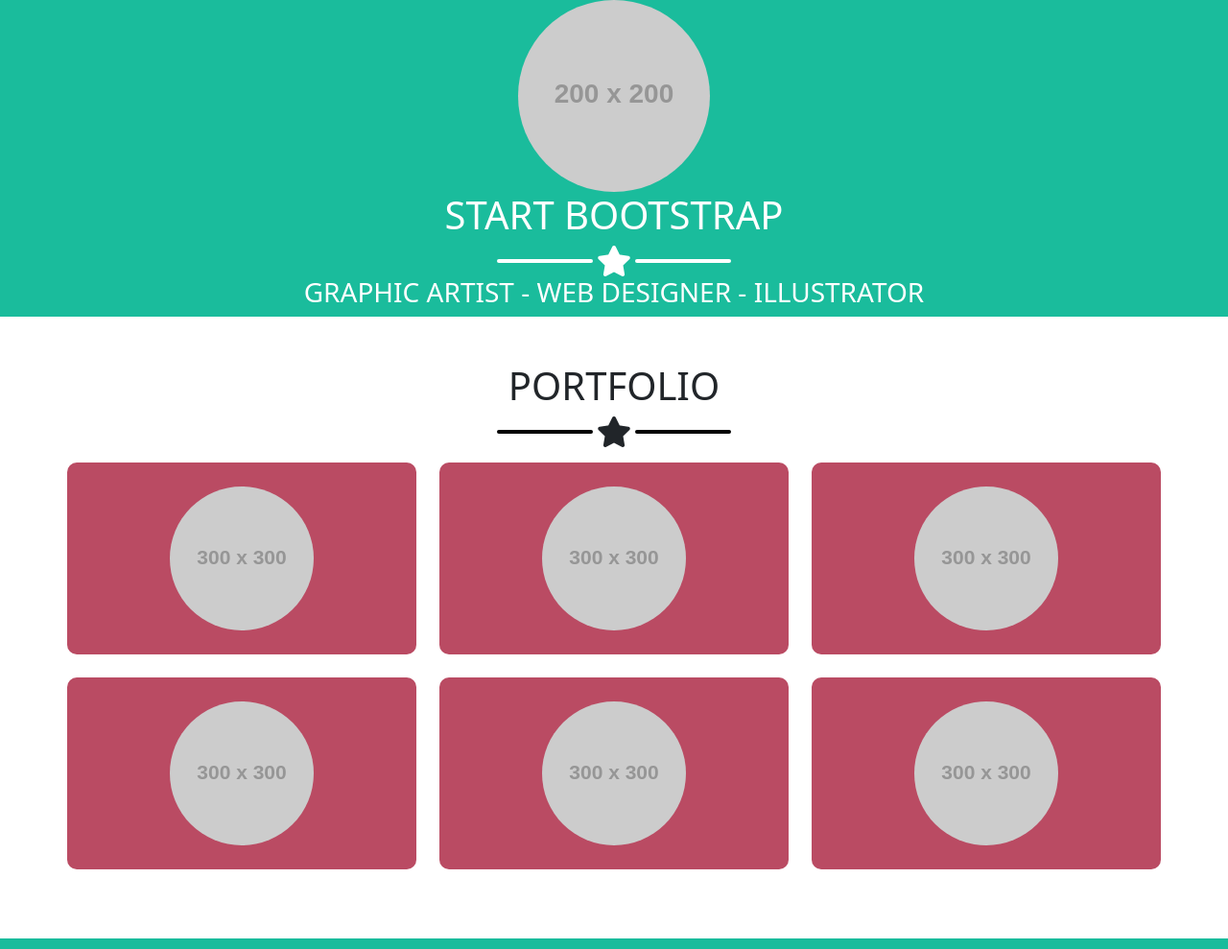
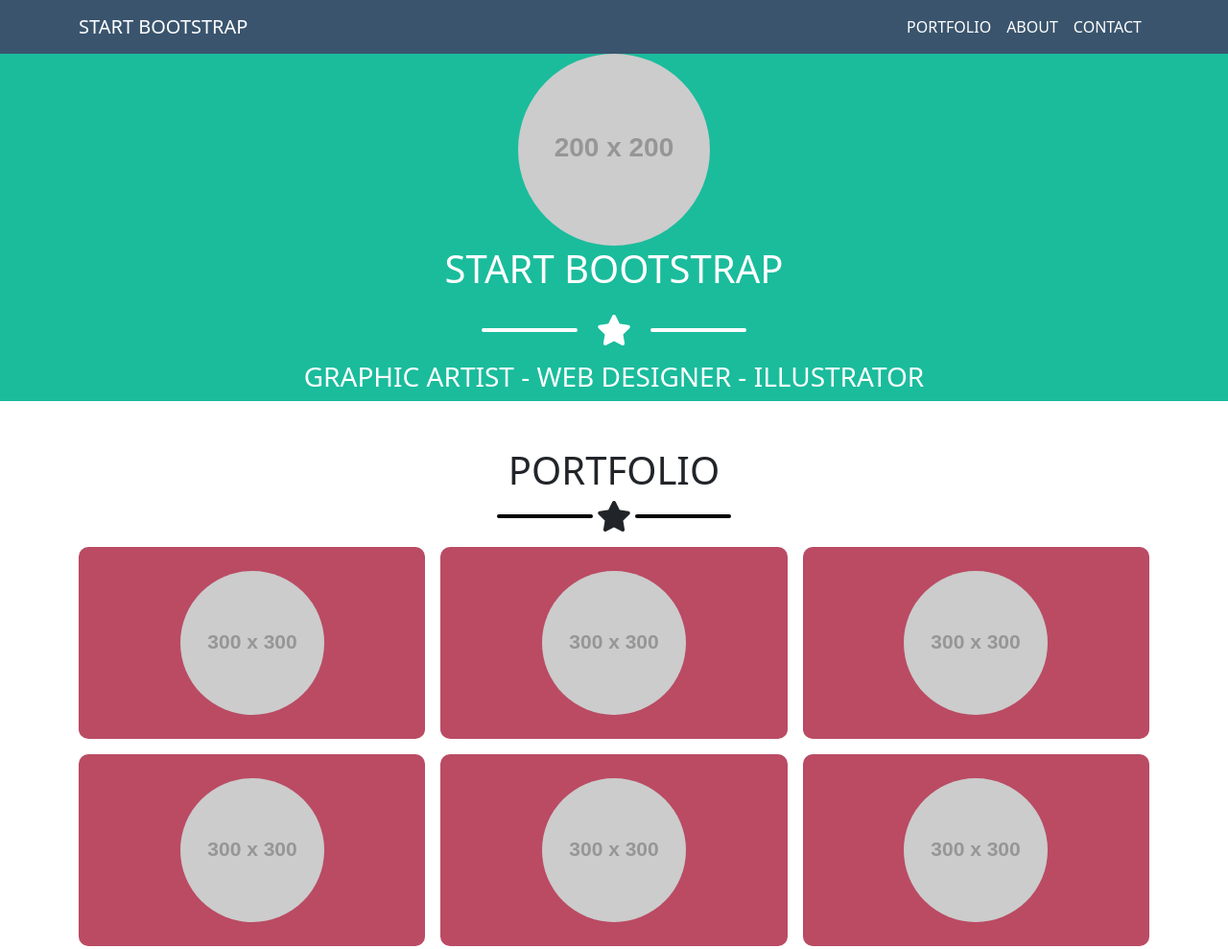
Before and after one commit to MascarBone/html-css-bootstrap-freelancer, a plain HTML site: page index.html in a window 1280 px wide. Shown: the top 989 px of the page at 96% size. Drawn offline with nearby package versions, Linux system fonts and the light colour scheme; placeholder pictures from the web are drawn by us.

Commit message:
Header, Navbar. General updates

```diff
--- a/css/style.css
+++ b/css/style.css
@@ -62,3 +62,7 @@ h1,h2,h3 {
     width: 150px;
     height: 150px;
 }
+
+header a {
+    text-transform: uppercase;
+}
--- a/index.html
+++ b/index.html
@@ -16,10 +16,35 @@
     <title>Bootstrap</title>
 </head>
 <body>
-    <header></header>
+    <header>
+        <nav class="navbar navbar-expand-md navbar-dark bg-greyblue">
+            <div class="container-md">
+                <a href="#" class="navbar-brand">Start Bootstrap</a>
+                <button class="navbar-toggler" type="button" data-bs-toggle="collapse" data-bs-target="#navbarSupportedContent" aria-controls="navbarSupportedContent" aria-expanded="false" aria-label="Toggle navigation">
+                    <span class="navbar-toggler-icon"></span>
+                </button>
+                <div class="collapse navbar-collapse flex-grow-0" id="navbarSupportedContent">
+                    <ul class="navbar-nav me-auto">
+                        <li class="nav-item">
+                            <a class="nav-link active" aria-current="page" href="#">Portfolio</a>
+                        </li>
+                        <li class="nav-item">
+                            <a class="nav-link active" aria-current="page" href="#">About</a>
+                        </li>
+                        <li class="nav-item">
+                            <a class="nav-link active" aria-current="page" href="#">Contact</a>
+                        </li>
+                    </ul>
+                </div>
+            </div>
+        </nav>
+    </header>
 
     <!-- START BOOTSTRAP -->
     <div class="container-fluid bg-acquagreen text-white text-center">
+        <!-- In questo caso, visto che son tutti nella stessa colonna
+        utilizzare solo una col-12 per prendere tutti gli elementi.
+        Non utilizzare 4 row -->
         <div class="row">
             <div class="col-12">
                 <img class="rounded-circle" src="https://via.placeholder.com/200x200" alt="immagine utenza">
@@ -33,7 +58,7 @@
         <div class="row">
             <div class="col-12">
                 <span class="star-line bg-white"></span>
-                <i class="fas fa-star align-middle"></i>
+                <i class="fas fa-star align-middle m-1 m-md-2 m-lg-3"></i>
                 <span class="star-line bg-white"></span>
             </div>
         </div>
@@ -45,7 +70,7 @@
     </div>
 
     <!-- PORTFOLIO -->
-    <div class="container py-5 px-sm-0">
+    <div class="container-md py-5">
         <div class="row text-center gx-0 mb-3">
             <div class="col-12">
                 <h1>Portfolio</h1>
@@ -58,33 +83,33 @@
         </div>
 
         <!-- Rapresentative images -->
-        <div class="row justify-content-center">
-            <div class="col-12 col-md-6 col-lg-4 mb-4">
+        <div class="row gx-3 gy-3">
+            <div class="col-12 col-md-6 col-lg-4">
                 <div class="show-card position-relative">
                     <img class="rounded-circle position-absolute top-50 start-50 translate-middle" src="https://via.placeholder.com/300x300" alt="Example image">
                 </div>
             </div>
-            <div class="col-12 col-md-6 col-lg-4 mb-4">
+            <div class="col-12 col-md-6 col-lg-4">
                 <div class="show-card position-relative">
                     <img class="rounded-circle position-absolute top-50 start-50 translate-middle" src="https://via.placeholder.com/300x300" alt="Example image">
                 </div>
             </div>
-            <div class="col-12 col-md-6 col-lg-4 mb-4">
+            <div class="col-12 col-md-6 col-lg-4">
                 <div class="show-card position-relative">
                     <img class="rounded-circle position-absolute top-50 start-50 translate-middle" src="https://via.placeholder.com/300x300" alt="Example image">
                 </div>
             </div>
-            <div class="col-12 col-md-6 col-lg-4 mb-4">
+            <div class="col-12 col-md-6 col-lg-4">
                 <div class="show-card position-relative">
                     <img class="rounded-circle position-absolute top-50 start-50 translate-middle" src="https://via.placeholder.com/300x300" alt="Example image">
                 </div>
             </div>
-            <div class="col-12 col-md-6 col-lg-4 mb-4">
+            <div class="col-12 col-md-6 col-lg-4">
                 <div class="show-card position-relative">
                     <img class="rounded-circle position-absolute top-50 start-50 translate-middle" src="https://via.placeholder.com/300x300" alt="Example image">
                 </div>
             </div>
-            <div class="col-12 col-md-6 col-lg-4 mb-4">
+            <div class="col-12 col-md-6 col-lg-4">
                 <div class="show-card position-relative">
                     <img class="rounded-circle position-absolute top-50 start-50 translate-middle" src="https://via.placeholder.com/300x300" alt="Example image">
                 </div>
@@ -95,6 +120,7 @@
     </div>
 
     <!-- ABOUT -->
+    <!-- Wrappare tutto il container in un div per lo sfondo -->
     <div class="container-fluid py-5 bg-acquagreen text-center text-white">
         <!-- Row for the heading -->
         <div class="row">
@@ -113,6 +139,7 @@
         </div>
 
         <!-- Row for the 2 columns with text -->
+        <!-- SOLUZIONE CON L'OFFSET
         <div class="row pb-2">
             <div class="col-8 offset-2 col-md-4 offset-md-2 text-start">
                 <p>Freelancer is a free bootstrap theme created by Start Bootstrap. The download includes the complete source files including HTML, CSS, and JavaScript as well as optional LESS stylesheets for easy customization.</p>
@@ -126,8 +153,23 @@
             <div class="col-12">
                 <button type="button" class="button bg-acquagreen text-white"><i class="fas fa-download"></i> Download</button>
             </div>
+        </div> -->
+
+        <!-- SOLUZIONE CON IL JUSTIFY-CONTENT-CENTER -->
+        <div class="row justify-content-center pb-2">
+            <div class="col-8 col-md-4 text-start">
+                <p>Freelancer is a free bootstrap theme created by Start Bootstrap. The download includes the complete source files including HTML, CSS, and JavaScript as well as optional LESS stylesheets for easy customization.</p>
+            </div>
+            <div class="col-8 col-md-4 text-start">
+                <p>Wheter you're a student looking to showcase your work, a professional looking to attract clients, or a graphic artist looking to share your projects, this template is the perfect starting point!</p>
+            </div>
         </div>
 
+        <div class="row">
+            <div class="col-12">
+                <button type="button" class="button bg-acquagreen text-white"><i class="fas fa-download"></i> Download</button>
+            </div>
+        </div>
     </div>
 
     <!-- CONTACT ME -->
@@ -147,8 +189,12 @@
         </div>
 
         <!-- Rows for the contact information -->
-        <div class="row">
-            <div class="col-8 offset-2 text-start mb-2">
+        <div class="row justify-content-center">
+            <div class="col-8 text-start mb-2">
+
+                <!-- Utilizzare un form per l'inserimento,
+                con input a labels, inoltre textarea per l'inserimento.
+                Per i bottoni utilizzare i btn di bootstrap. -->
                 <ul class="list-group">
                     <li class="border-bottom mb-1">
                         <p>Name</p>
@@ -161,6 +207,7 @@
                     </li>
                     <li class="border-bottom mb-1">
                         <p>Message</p>
+                        <textarea name="" id="" cols="30" rows="10"></textarea>
                     </li>
                 </ul>
             </div>
@@ -193,6 +240,8 @@
                 <button type="button" class="button bg-acquagreen text-white">Send</button>
             </div>
         </div>
+
+        <button class="btn " type="button">Button</button>
     </div>
 
     <!-- END OF THE PAGE -->
```
Also changed, not shown: img/avatar.svg (added), img/cabin.png (added), img/cake.png (added), img/circus.png (added), img/game.png (added), img/safe.png (added), img/submarine.png (added).
